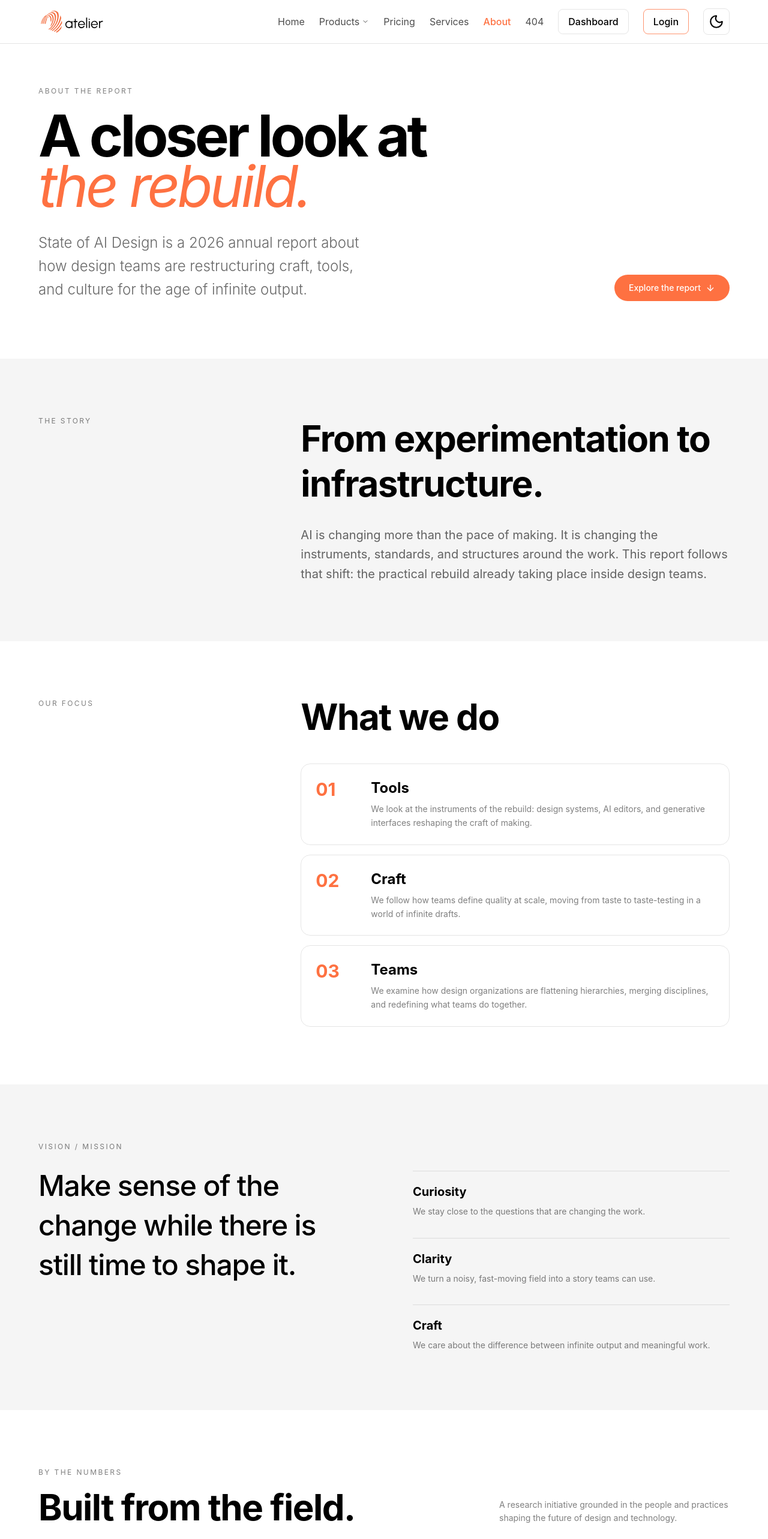
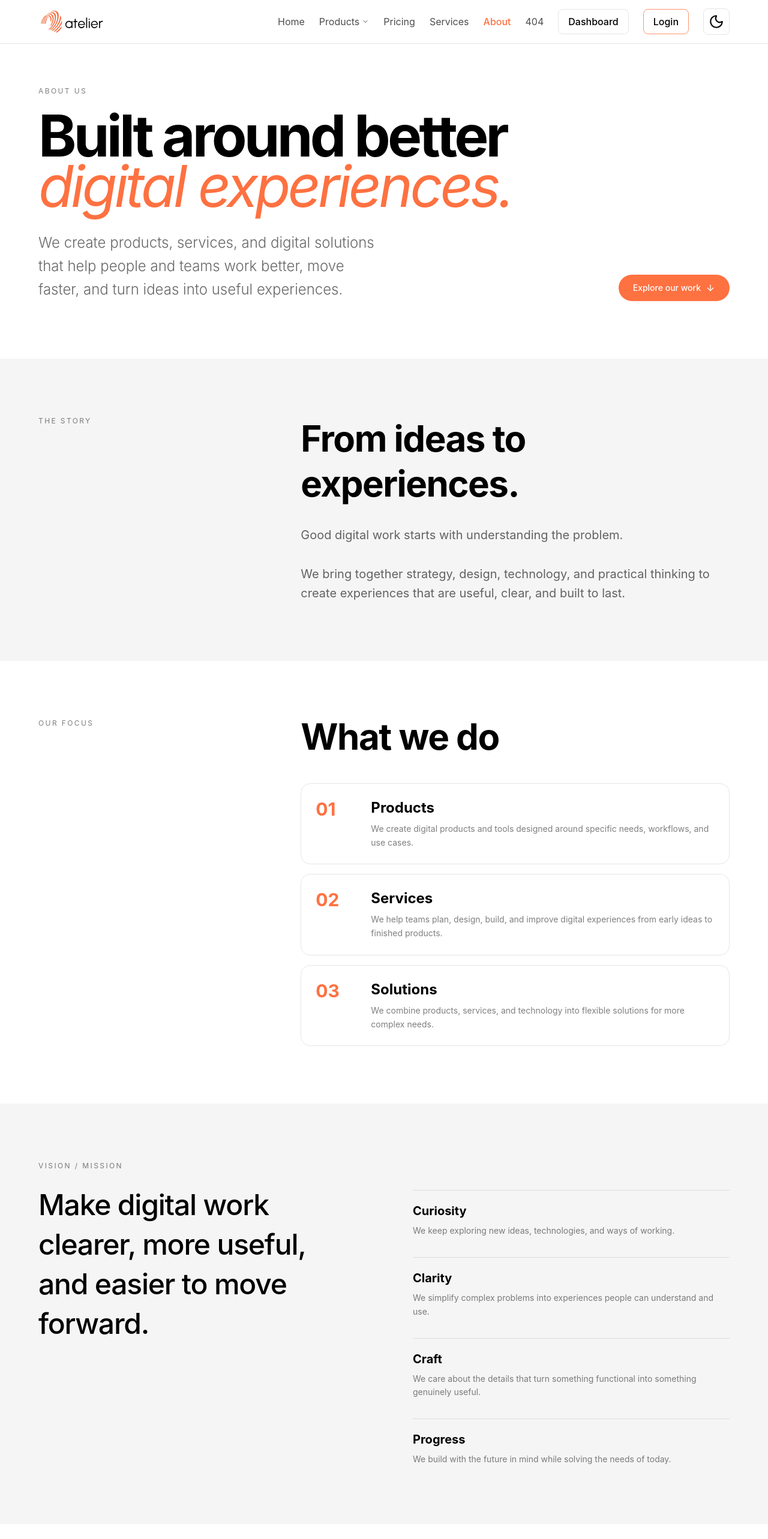
Before and after one commit to fantasiavsr/editorial-web, a React (Vite) app: page /about in a window 1280 px wide. Shown: the top 2566 px of the page at 60% size. Built offline with nearby package versions, Linux system fonts and the light colour scheme; a web font is replaced by a local one.

Commit message:
content: update landing and about page text

```diff
--- a/src/sections/about/AboutFocus.jsx
+++ b/src/sections/about/AboutFocus.jsx
@@ -3,21 +3,21 @@ import AboutSection from "./AboutSection";
 const focusAreas = [
   {
     number: "01",
-    title: "Tools",
+    title: "Products",
     description:
-      "We look at the instruments of the rebuild: design systems, AI editors, and generative interfaces reshaping the craft of making.",
+      "We create digital products and tools designed around specific needs, workflows, and use cases.",
   },
   {
     number: "02",
-    title: "Craft",
+    title: "Services",
     description:
-      "We follow how teams define quality at scale, moving from taste to taste-testing in a world of infinite drafts.",
+      "We help teams plan, design, build, and improve digital experiences from early ideas to finished products.",
   },
   {
     number: "03",
-    title: "Teams",
+    title: "Solutions",
     description:
-      "We examine how design organizations are flattening hierarchies, merging disciplines, and redefining what teams do together.",
+      "We combine products, services, and technology into flexible solutions for more complex needs.",
   },
 ];
 
--- a/src/sections/about/AboutHero.jsx
+++ b/src/sections/about/AboutHero.jsx
@@ -12,16 +12,16 @@ export default function AboutHero() {
       <p
         className={`text-xs uppercase tracking-[0.2em] text-primary-black/50 dark:text-primary-white/50 mb-6 transition-all duration-700 ${heroVisible ? "opacity-100 translate-y-0" : "opacity-0 translate-y-6"}`}
       >
-        About the report
+        About us
       </p>
       <h1
         className={`max-w-5xl text-5xl md:text-8xl font-bold tracking-tighter leading-[0.88] mb-8 transition-all duration-700 ${heroVisible ? "opacity-100 translate-y-0" : "opacity-0 translate-y-6"}`}
         style={{ transitionDelay: heroVisible ? "100ms" : "0ms" }}
       >
-        A closer look at
+        Built around better
         <br />
         <span className="italic font-normal text-primary-orange">
-          the rebuild.
+          digital experiences.
         </span>
       </h1>
       <div className="grid md:grid-cols-2 gap-8 items-end">
@@ -29,16 +29,16 @@ export default function AboutHero() {
           className={`text-xl md:text-2xl text-primary-black/60 dark:text-primary-white/60 max-w-2xl leading-relaxed font-light transition-all duration-700 ${heroVisible ? "opacity-100 translate-y-0" : "opacity-0 translate-y-6"}`}
           style={{ transitionDelay: heroVisible ? "200ms" : "0ms" }}
         >
-          State of AI Design is a 2026 annual report about how design teams are
-          restructuring craft, tools, and culture for the age of infinite
-          output.
+          We create products, services, and digital solutions that help people
+          and teams work better, move faster, and turn ideas into useful
+          experiences.
         </p>
         <a
           href="#story"
           className={`md:justify-self-end inline-flex w-fit items-center gap-2 text-sm font-medium bg-primary-orange text-primary-white px-6 py-3 rounded-full hover:bg-primary-black dark:hover:bg-primary-white dark:hover:text-primary-black transition-all duration-700 ${heroVisible ? "opacity-100 translate-y-0" : "opacity-0 translate-y-6"}`}
           style={{ transitionDelay: heroVisible ? "300ms" : "0ms" }}
         >
-          Explore the report <ArrowDown size={16} />
+          Explore our work <ArrowDown size={16} />
         </a>
       </div>
     </section>
--- a/src/sections/about/AboutStory.jsx
+++ b/src/sections/about/AboutStory.jsx
@@ -14,13 +14,15 @@ export default function AboutStory() {
           </p>
           <div>
             <h2 className="text-4xl md:text-6xl font-bold tracking-tight leading-tight mb-8">
-              From experimentation to infrastructure.
+              From ideas to experiences.
             </h2>
             <p className="text-lg md:text-xl leading-relaxed text-primary-black/60 dark:text-primary-white/60 max-w-3xl">
-              AI is changing more than the pace of making. It is changing the
-              instruments, standards, and structures around the work. This
-              report follows that shift: the practical rebuild already taking
-              place inside design teams.
+              Good digital work starts with understanding the problem.
+              <br />
+              <br />
+              We bring together strategy, design, technology, and practical
+              thinking to create experiences that are useful, clear, and built
+              to last.
             </p>
           </div>
         </div>
--- a/src/sections/about/AboutVision.jsx
+++ b/src/sections/about/AboutVision.jsx
@@ -1,11 +1,21 @@
 import AboutSection from "./AboutSection";
 
 const values = [
-  ["Curiosity", "We stay close to the questions that are changing the work."],
-  ["Clarity", "We turn a noisy, fast-moving field into a story teams can use."],
+  [
+    "Curiosity",
+    "We keep exploring new ideas, technologies, and ways of working.",
+  ],
+  [
+    "Clarity",
+    "We simplify complex problems into experiences people can understand and use.",
+  ],
   [
     "Craft",
-    "We care about the difference between infinite output and meaningful work.",
+    "We care about the details that turn something functional into something genuinely useful.",
+  ],
+  [
+    "Progress",
+    "We build with the future in mind while solving the needs of today.",
   ],
 ];
 
@@ -19,7 +29,8 @@ export default function AboutVision() {
               Vision / mission
             </p>
             <blockquote className="text-3xl md:text-5xl font-medium leading-snug tracking-tight">
-              Make sense of the change while there is still time to shape it.
+              Make digital work clearer, more useful, and easier to move
+              forward.
             </blockquote>
           </div>
           <div className="md:pt-12 space-y-8">
--- a/src/sections/landing/CaseStudies.jsx
+++ b/src/sections/landing/CaseStudies.jsx
@@ -75,6 +75,12 @@ export default function CaseStudies() {
           </a>
         ))}
       </div>
+      <a
+        href="/services"
+        className="inline-flex mt-10 text-sm font-medium text-primary-orange hover:text-primary-black dark:hover:text-primary-white transition-colors"
+      >
+        Explore services
+      </a>
     </section>
   );
 }
--- a/src/sections/landing/Chapters.jsx
+++ b/src/sections/landing/Chapters.jsx
@@ -5,31 +5,31 @@ export default function Chapters() {
 
   return (
     <section
-      id="chapters"
+      id="products"
       ref={chaptersRef}
       className="py-24 px-8 md:px-16 md:max-w-7xl mx-auto"
     >
       <h2
         className={`text-xs uppercase tracking-[0.2em] text-primary-black/50 dark:text-primary-white/50 mb-12 transition-all duration-700 ${chaptersVisible ? "opacity-100 translate-y-0" : "opacity-0 translate-y-4"}`}
       >
-        Chapters
+        Products
       </h2>
       <div className="grid md:grid-cols-3 gap-10">
         {[
           {
             num: "01",
-            title: "Tools",
-            desc: "The instruments of the rebuild. How design systems, AI editors, and generative interfaces are reshaping the craft of making.",
+            title: "Essentials",
+            desc: "Practical products designed for everyday needs, with simple experiences and dependable functionality.",
           },
           {
             num: "02",
-            title: "Craft",
-            desc: "Quality at scale. From taste to taste-testing — how senior designers are defining what good looks like in a world of infinite drafts.",
+            title: "Professional",
+            desc: "More capable solutions for growing teams that need flexibility, deeper features, and greater control.",
           },
           {
             num: "03",
-            title: "Teams",
-            desc: "Structure meets speed. How design orgs are flattening hierarchies, merging disciplines, and redefining what a team does together.",
+            title: "Featured",
+            desc: "A selection of standout products chosen for their value, usability, and overall experience.",
           },
         ].map((chapter, idx) => (
           <a
@@ -38,9 +38,7 @@ export default function Chapters() {
             className={`group block p-6 rounded-2xl border border-primary-black/10 dark:border-primary-white/10 hover:border-primary-black dark:hover:border-primary-white hover:-translate-y-2 bg-primary-white dark:bg-primary-dark-card transition-all duration-700`}
             style={{
               opacity: chaptersVisible ? 1 : 0,
-              transform: chaptersVisible
-                ? "translateY(0)"
-                : "translateY(24px)",
+              transform: chaptersVisible ? "translateY(0)" : "translateY(24px)",
               transitionDelay: chaptersVisible ? `${idx * 100}ms` : "0ms",
             }}
           >
--- a/src/sections/landing/FeaturedQuote.jsx
+++ b/src/sections/landing/FeaturedQuote.jsx
@@ -9,11 +9,11 @@ export default function FeaturedQuote() {
       className={`py-20 px-8 md:px-16 md:max-w-5xl mx-auto border-t border-primary-black/10 dark:border-primary-white/10 ${quotesVisible ? "animate-fade-in-up" : "opacity-0"}`}
     >
       <blockquote className="text-3xl md:text-5xl font-medium leading-snug tracking-tight text-primary-black dark:text-primary-white">
-        "AI is sparking a creative renaissance in design. With new instruments,
-        it's our chance to compose wholly new music."
+        “Good design gives ideas a shape, a rhythm, and a reason to exist. The
+        best work begins when curiosity meets intention.”
       </blockquote>
       <cite className="block mt-8 text-sm text-primary-black/50 dark:text-primary-white/50 not-italic">
-        Katie Dill — Head of Design, Stripe
+        — Design & Creative Practice
       </cite>
     </section>
   );
--- a/src/sections/landing/Hero.jsx
+++ b/src/sections/landing/Hero.jsx
@@ -17,31 +17,38 @@ export default function Hero() {
       <p
         className={`text-xs uppercase tracking-[0.2em] text-primary-black/50 dark:text-primary-white/50 mb-6 transition-all duration-700 ${heroLoaded ? "opacity-100 translate-y-0" : "opacity-0 translate-y-6"}`}
       >
-        2026 Annual Report
+        Explore what we offer
       </p>
       <h1
         className={`text-5xl md:text-8xl font-bold tracking-tighter leading-[0.88] mb-8 text-primary-black dark:text-primary-white transition-all duration-700 ${heroLoaded ? "opacity-100 translate-y-0" : "opacity-0 translate-y-6"}`}
         style={{ transitionDelay: heroLoaded ? "100ms" : "0ms" }}
       >
-        AI in Design.
+        Build better.
         <br />
         <span className="italic font-normal text-primary-orange">
-          The Rebuild.
+          Ship with confidence.
         </span>
       </h1>
       <p
         className={`text-xl md:text-2xl text-primary-black/60 dark:text-primary-white/60 max-w-2xl leading-relaxed mb-12 font-light transition-all duration-700 ${heroLoaded ? "opacity-100 translate-y-0" : "opacity-0 translate-y-6"}`}
         style={{ transitionDelay: heroLoaded ? "200ms" : "0ms" }}
       >
-        From experimentation to infrastructure. How design teams are
-        restructuring craft, tools, and culture for the age of infinite output.
+        A flexible collection of products, services, and solutions designed to
+        help teams turn ideas into useful digital experiences.
       </p>
       <a
-        href="#chapters"
+        href="#products"
         className={`inline-flex items-center gap-2 text-sm font-medium bg-primary-orange text-primary-white px-6 py-3 rounded-full hover:bg-primary-black dark:hover:bg-primary-white dark:hover:text-primary-black transition-all duration-700 ${heroLoaded ? "opacity-100 translate-y-0" : "opacity-0 translate-y-6"}`}
         style={{ transitionDelay: heroLoaded ? "300ms" : "0ms" }}
       >
-        Read the report <ArrowDown size={16} />
+        Explore products <ArrowDown size={16} />
+      </a>
+      <a
+        href="#services"
+        className={`inline-flex items-center gap-2 text-sm font-medium ml-4 text-primary-black dark:text-primary-white hover:text-primary-orange transition-all duration-700 ${heroLoaded ? "opacity-100 translate-y-0" : "opacity-0 translate-y-6"}`}
+        style={{ transitionDelay: heroLoaded ? "400ms" : "0ms" }}
+      >
+        View services
       </a>
     </section>
   );
--- a/src/sections/landing/Methodology.jsx
+++ b/src/sections/landing/Methodology.jsx
@@ -17,21 +17,21 @@ export default function Methodology() {
             : "opacity-0 translate-y-4"
         }`}
       >
-        Methodology
+        Pricing
       </h2>
       <div className="grid md:grid-cols-3 gap-12">
         {[
           {
-            stat: "500+",
-            desc: "Designers surveyed across 60+ countries. From startups to Fortune 500s.",
+            stat: "Starter",
+            desc: "For individuals and small projects getting started.",
           },
           {
-            stat: "120",
-            desc: "In-depth interviews with product, engineering, and design leaders.",
+            stat: "Professional",
+            desc: "For growing teams that need more flexibility and capability.",
           },
           {
-            stat: "60+",
-            desc: "Public sources, research papers, and open-source contributions analyzed.",
+            stat: "Enterprise",
+            desc: "For organizations with larger requirements, custom workflows, and dedicated support.",
           },
         ].map((item, idx) => (
           <div
--- /dev/null
+++ b/src/sections/landing/Showcase.jsx
@@ -0,0 +1,22 @@
+import AboutSection from "../about/AboutSection";
+
+export default function Showcase() {
+  return (
+    <AboutSection className="py-24 px-8 md:px-16 md:max-w-7xl mx-auto">
+      <p className="text-xs uppercase tracking-[0.2em] text-primary-black/50 dark:text-primary-white/50 mb-4">
+        Showcase
+      </p>
+      <h2 className="text-4xl md:text-6xl font-bold tracking-tight mb-6">
+        Built to work beautifully together.
+      </h2>
+      <p className="text-lg text-primary-black/60 dark:text-primary-white/60 max-w-2xl">
+        Products, services, and experiences designed as part of one flexible
+        ecosystem.
+      </p>
+      <p className="text-sm leading-relaxed text-primary-black/50 dark:text-primary-white/50 max-w-xl mt-6">
+        Explore different solutions, compare options, and find the combination
+        that works best for your needs.
+      </p>
+    </AboutSection>
+  );
+}
--- /dev/null
+++ b/src/sections/landing/WhyChooseUs.jsx
@@ -0,0 +1,45 @@
+import AboutSection from "../about/AboutSection";
+
+const reasons = [
+  [
+    "Clarity",
+    "Clear products, straightforward pricing, and experiences that are easy to understand.",
+  ],
+  [
+    "Flexibility",
+    "Solutions that can adapt to different projects, teams, and requirements.",
+  ],
+  [
+    "Quality",
+    "Carefully considered design and implementation across every part of the experience.",
+  ],
+  ["Growth", "Built with room to evolve as your needs and ambitions change."],
+];
+
+export default function WhyChooseUs() {
+  return (
+    <div className="bg-primary-black/4 dark:bg-primary-white/6">
+      <AboutSection className="py-24 px-8 md:px-16 md:max-w-7xl mx-auto">
+        <p className="text-xs uppercase tracking-[0.2em] text-primary-black/50 dark:text-primary-white/50 mb-4">
+          Why choose us
+        </p>
+        <h2 className="text-4xl md:text-6xl font-bold tracking-tight mb-12">
+          Simple where it matters. Powerful where it counts.
+        </h2>
+        <div className="grid md:grid-cols-2 gap-8">
+          {reasons.map(([title, description]) => (
+            <article
+              key={title}
+              className="border-t border-primary-black/10 dark:border-primary-white/10 pt-5"
+            >
+              <h3 className="text-xl font-bold mb-2">{title}</h3>
+              <p className="text-sm leading-relaxed text-primary-black/50 dark:text-primary-white/50">
+                {description}
+              </p>
+            </article>
+          ))}
+        </div>
+      </AboutSection>
+    </div>
+  );
+}
```
